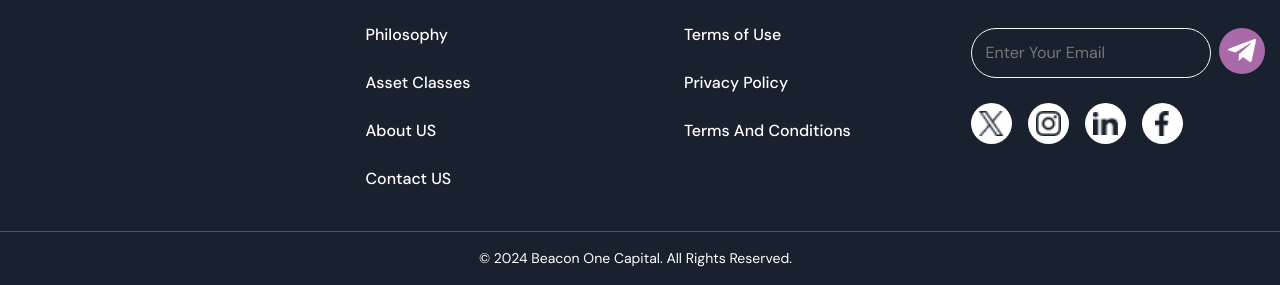
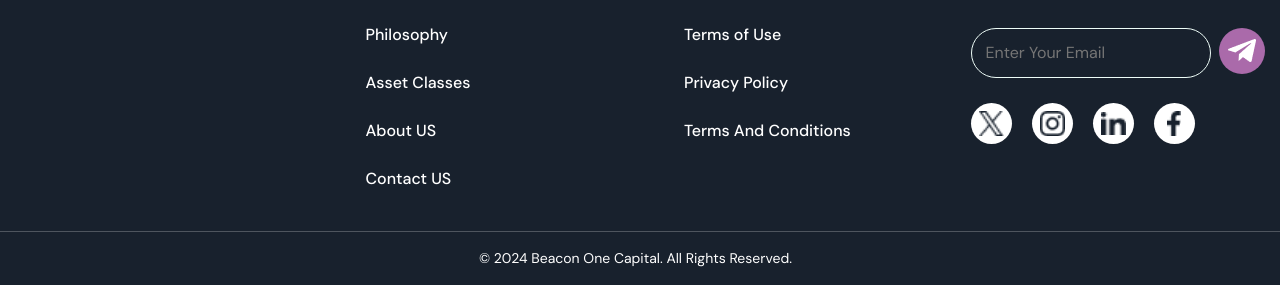
Before and after one commit to deyaniket10/Final_Assesment, a plain HTML site: page index.html in a window 1280 px wide. Shown: the part 2922-3207 px from the top of the page. Drawn offline with nearby package versions, Linux system fonts and the light colour scheme.

Commit message:
update icon

```diff
--- a/CSS/index.css
+++ b/CSS/index.css
@@ -466,7 +466,14 @@ a {
     width: 28px;
     border: none;
 }
-
+.py-ic{
+    display: flex;
+    gap: 20px;
+    justify-content: start;
+    align-items: center;
+    padding-left: 0;
+    margin-bottom: 0;
+}
 .py-icon {
     padding: 8px;
     height: 41px;
@@ -829,10 +836,6 @@ a {
         padding-left: 0 !important;
     }
 
-    .py-ic {
-        justify-content: center !important;
-    }
-
 
     .s-content {
         flex-direction: column;
--- a/index.html
+++ b/index.html
@@ -300,15 +300,26 @@
                                 <input type="submit" class="tel">
                             </form>
                         </div>
-                    <div class="d-flex align-items-center gap-3 py-ic">
-                        <div><a class=" rounded-circle bg-white py-icon" href="#"><img src="./Assets/x.png" class="img"
-                                    alt=""></a></div>
-                        <div><a class=" rounded-circle bg-white py-icon" href="#"><img src="./Assets/insta.png"
-                                    class="img" alt=""></a></div>
-                        <div><a class=" rounded-circle bg-white py-icon" href="#"><img src="./Assets/ln.png" class="img"
-                                    alt=""></a></div>
-                        <div><a class=" rounded-circle bg-white py-icon" href="#"><img src="./Assets/fb.png" class="img"
-                                    alt=""></a></div>
+                        <div>
+                            <ul class="py-ic">
+                                <li>
+                                    <a class=" rounded-circle bg-white py-icon" href="#"><img src="./Assets/x.png"
+                                            class="img" alt=""></a>
+                                </li>
+                                <li>
+                                    <a class=" rounded-circle bg-white py-icon" href="#"><img src="./Assets/insta.png"
+                                            class="img" alt=""></a>
+                                </li>
+                                <li>
+                                    <a class=" rounded-circle bg-white py-icon" href="#"><img src="./Assets/ln.png"
+                                            class="img" alt=""></a>
+                                </li>
+                                <li>
+                                    <a class=" rounded-circle bg-white py-icon" href="#"><img src="./Assets/fb.png"
+                                            class="img" alt=""></a>
+                                </li>
+                            </ul>
+
                         </div>
                     </div>
                 </div>
```
Lines whose indentation alone changed are shown as unchanged.
